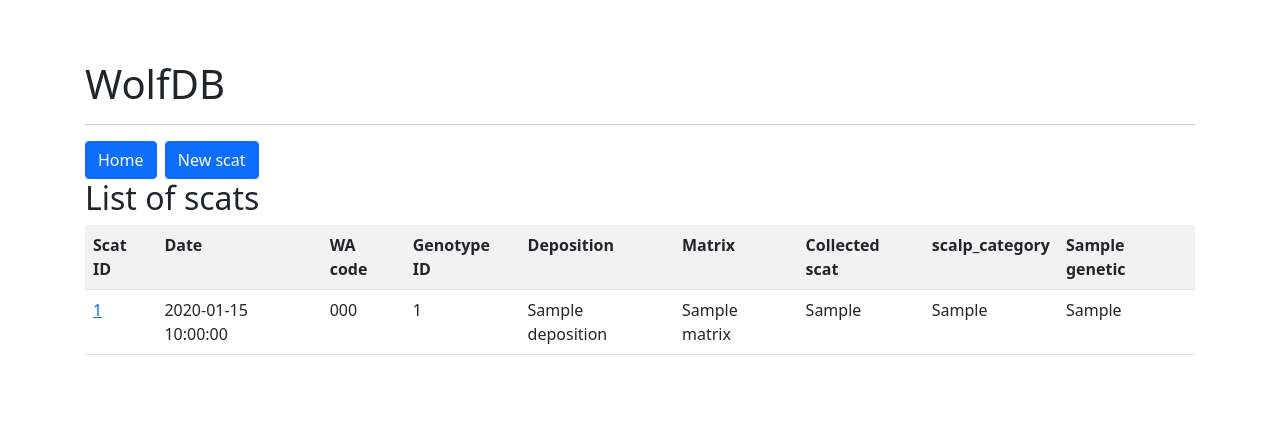
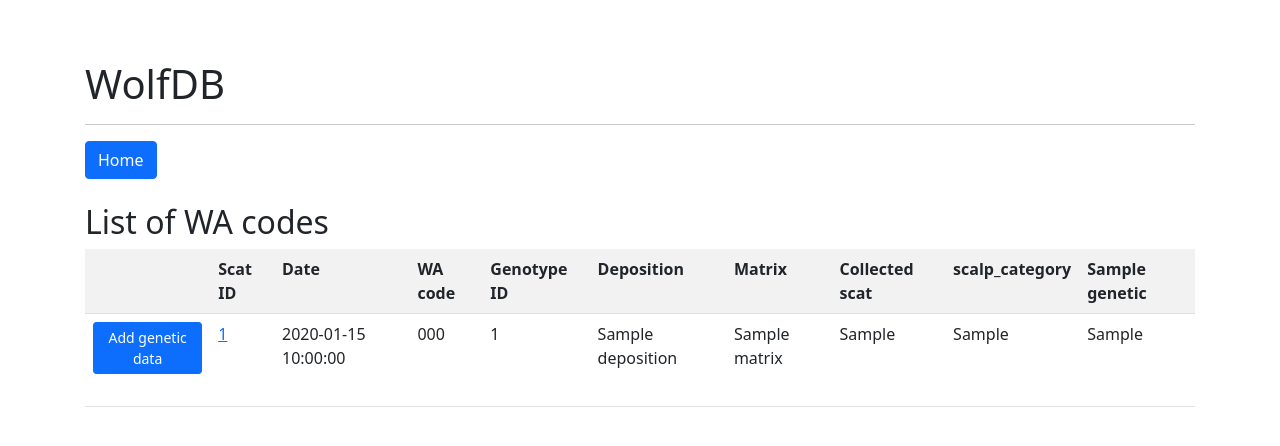
Before and after one commit to olivierfriard/wolfdb, a Flask app: page /genetic_samples in a window 1280 px wide. Shown: the top 446 px of the page. Run offline with Flask 2, Linux system fonts and the light colour scheme; a database or web service that is not in the repository returns one stand-in record (values such as "Sample title"); parts of the project's set-up code (start-up, migrations or seed data) failed here and were passed over; some libraries are stand-ins or nearby versions.

Commit message:
some changes

```diff
--- a/scats_bp/templates/genetic_samples_list.html
+++ b/scats_bp/templates/genetic_samples_list.html
@@ -10,15 +10,15 @@
 <hr>
 
 <a href="/" class="btn btn-primary">Home</a>&nbsp;
-<!--<a href="/scats" class="btn btn-primary">Scats</a>&nbsp;-->
-<a href="/new_scat" class="btn btn-primary">New scat</a>&nbsp;
+
+<br>
 <br>
 
-
 {% if results %}
-<h2>List of scats</h2>
+<h2>List of WA codes</h2>
 <table class="table table-striped">
 <tr>
+<th></th>
 <th>Scat ID</th>
 <th>Date</th>
 <th>WA code</th>
@@ -29,17 +29,21 @@
 <th>scalp_category</th>
 <th>Sample genetic</th>
 
-
 </tr>
 {% for result in results %}
+
 <tr>
+<td>
+    <a href="/add_genetic_data/{{ result['wa_code'] }}" class="btn btn-sm btn-primary">Add genetic data</a>&nbsp;
+</td>
 
-    <td><a href="/view_scat/{{ result['scat_id'] }}">{{ result['scat_id'] }}</a></td>
+<td><a href="/view_scat/{{ result['scat_id'] }}">{{ result['scat_id'] }}</a></td>
 
     <td>{{ result['date'] }}</td>
 
     <td>
-        {% if result['wa_code'] %}{{ result['wa_code'] }}{% endif %}
+        <!--<a href="/view_wa_code/{{ result['wa_code'] }}">{{ result['wa_code'] }}</a>-->
+        {{ result['wa_code'] }}
     </td>
 
     <td>
```
Also changed, not shown: templates/home.html (+11 -1 lines).
